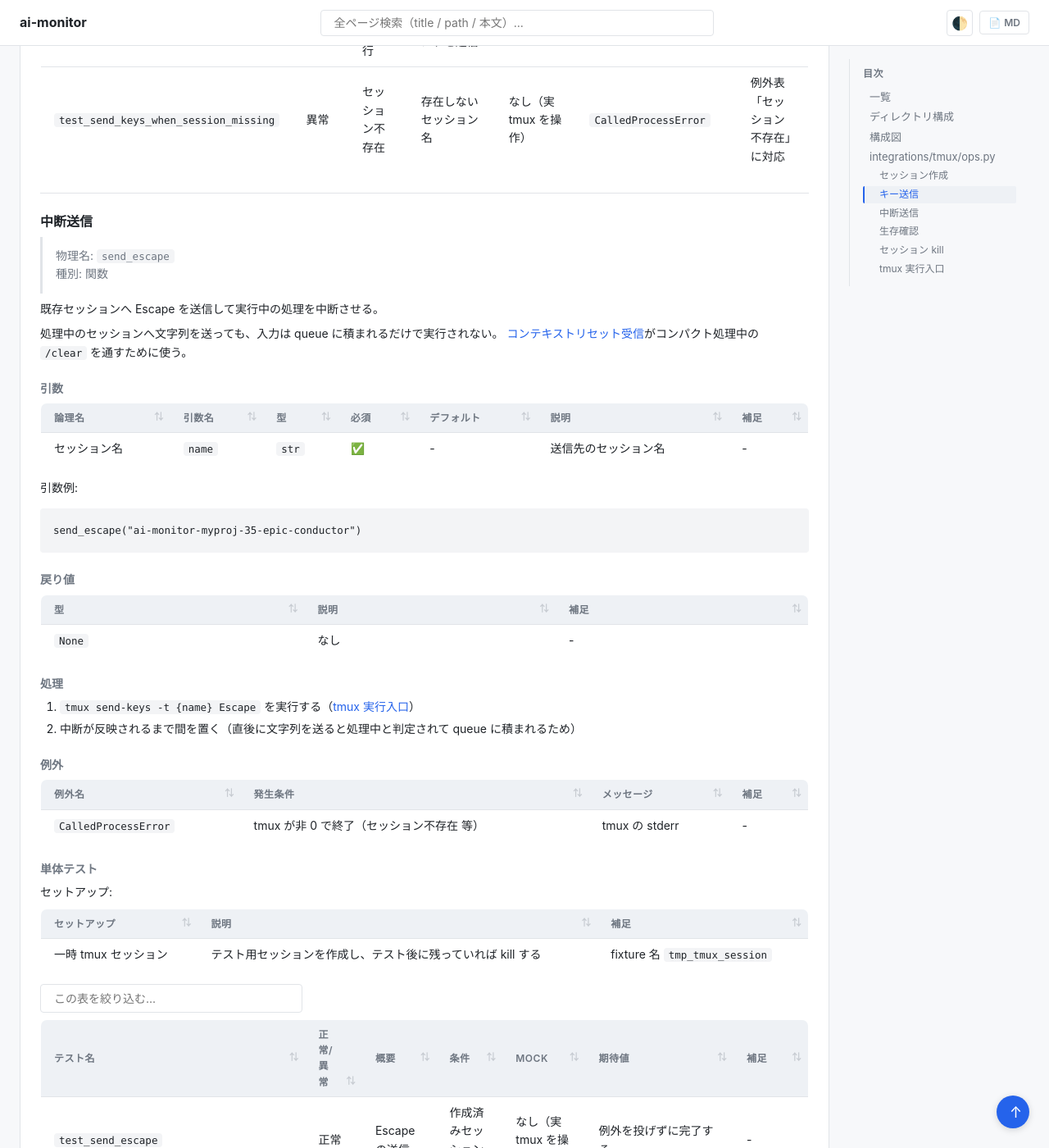
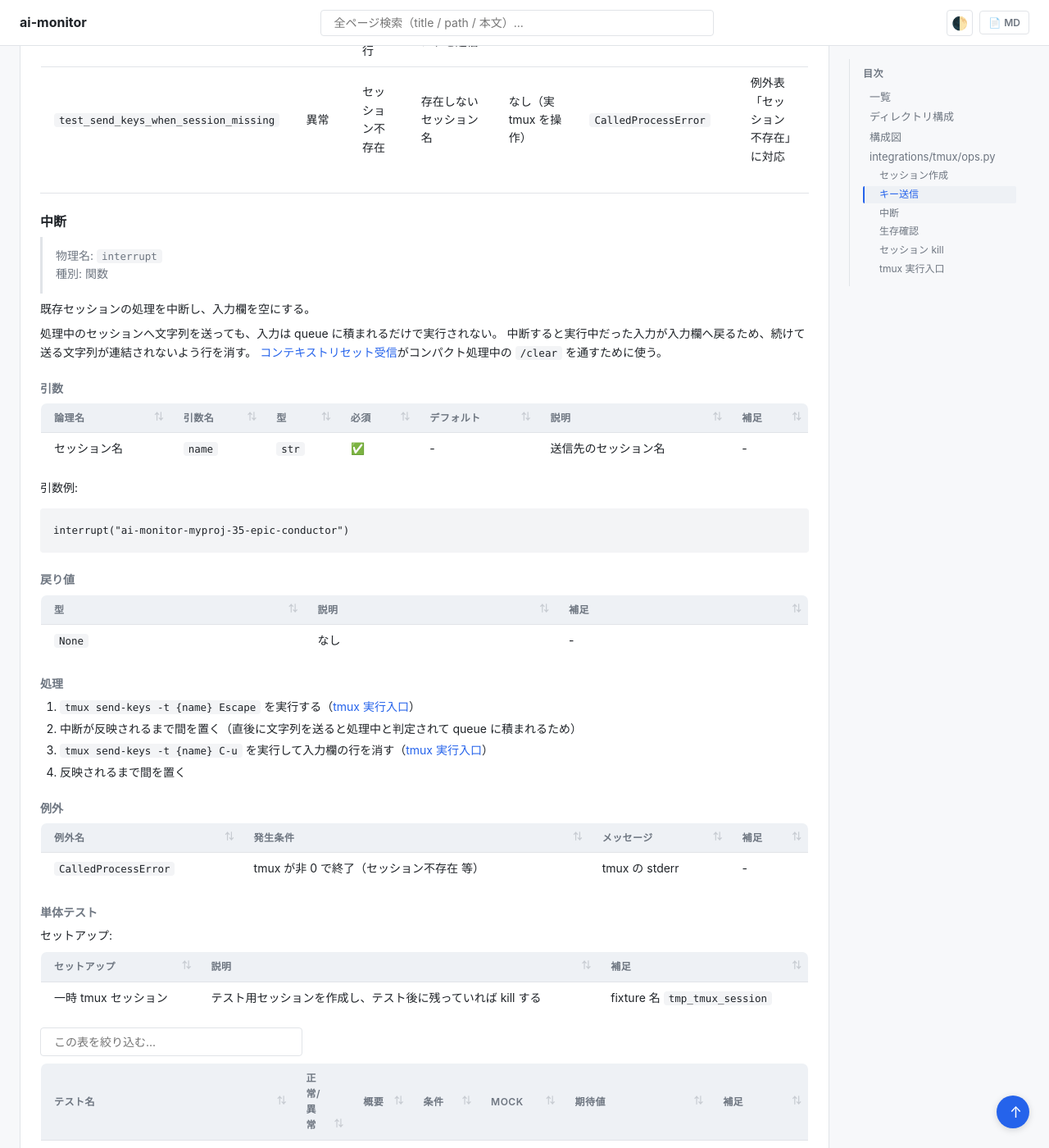
Before and after one commit to shuhei1101/ai-monitor, a Jekyll site: the page built from docs/wiki/設計図/モジュール構成/モニター/tmux連携.py.md, in a window 1280 px wide and 1400 px high, scrolled down 4209 px. Shown: the whole window at 82% size. Built offline with Jekyll 4.4.1, drawn with Linux system fonts in a browser that asks for light colours; our own code applies the rules of GitHub Pages for plain Markdown files; some of the changed text lies outside the part shown.

Commit message:
ユーザ更新

````diff
--- a/docs/wiki/設計図/モジュール構成/モニター/tmux連携.py.md
+++ b/docs/wiki/設計図/モジュール構成/モニター/tmux連携.py.md
@@ -14,7 +14,7 @@ template_version: 1.1.0
 | --- | --- | --- | --- | --- | --- | --- |
 | 共通 | セッション操作 | `integrations/tmux/ops.py` | 関数 | [`create_session`](#セッション作成) | tmux セッションを detached で作成 | - |
 | 共通 | セッション操作 | `integrations/tmux/ops.py` | 関数 | [`send_keys`](#キー送信) | 既存セッションへ文字列を送信して実行 | - |
-| 共通 | セッション操作 | `integrations/tmux/ops.py` | 関数 | [`send_escape`](#中断送信) | 既存セッションへ Escape を送信して処理を中断 | 処理中のセッションへ入力を通すため |
+| 共通 | セッション操作 | `integrations/tmux/ops.py` | 関数 | [`interrupt`](#中断) | 処理を中断して入力欄を空にする | 処理中のセッションへ入力を通すため |
 | 共通 | セッション操作 | `integrations/tmux/ops.py` | 関数 | [`has_session`](#生存確認) | セッションの存在確認 | heartbeat / 台帳修復に使用 |
 | 共通 | セッション操作 | `integrations/tmux/ops.py` | 関数 | [`kill_session`](#セッション-kill) | セッションを kill | - |
 | 共通 | 内部処理 | `integrations/tmux/ops.py` | 関数 | [`_run_tmux`](#tmux-実行入口) | tmux CLI 呼び出しの単一入口 | - |
@@ -172,13 +172,14 @@ send_keys("ai-monitor-myproj-35-epic-conductor", "状態が変化しました。
 
 ---
 
-### 中断送信
-> 物理名: `send_escape`<br>
+### 中断
+> 物理名: `interrupt`<br>
 > 種別: 関数
 
-既存セッションへ Escape を送信して実行中の処理を中断させる。
+既存セッションの処理を中断し、入力欄を空にする。
 
 処理中のセッションへ文字列を送っても、入力は queue に積まれるだけで実行されない。
+中断すると実行中だった入力が入力欄へ戻るため、続けて送る文字列が連結されないよう行を消す。
 [コンテキストリセット受信](./HTTP受信.py.md#コンテキストリセット受信)がコンパクト処理中の `/clear` を通すために使う。
 
 #### 引数
@@ -190,7 +191,7 @@ send_keys("ai-monitor-myproj-35-epic-conductor", "状態が変化しました。
 引数例:
 
 ```python
-send_escape("ai-monitor-myproj-35-epic-conductor")
+interrupt("ai-monitor-myproj-35-epic-conductor")
 ```
 
 #### 戻り値
@@ -203,6 +204,8 @@ send_escape("ai-monitor-myproj-35-epic-conductor")
 
 1. `tmux send-keys -t {name} Escape` を実行する（[tmux 実行入口](#tmux-実行入口)）
 2. 中断が反映されるまで間を置く（直後に文字列を送ると処理中と判定されて queue に積まれるため）
+3. `tmux send-keys -t {name} C-u` を実行して入力欄の行を消す（[tmux 実行入口](#tmux-実行入口)）
+4. 反映されるまで間を置く
 
 #### 例外
 
@@ -220,8 +223,8 @@ send_escape("ai-monitor-myproj-35-epic-conductor")
 
 | テスト名 | 正常/異常 | 概要 | 条件 | Mock | 期待値 | 補足 |
 | --- | --- | --- | --- | --- | --- | --- |
-| `test_send_escape` | 正常 | Escape の送信 | 作成済みセッションへ送信 | なし（実 tmux を操作） | 例外を投げずに完了する | - |
-| `test_send_escape_when_session_missing` | 異常 | セッション不存在 | 存在しないセッション名 | なし（実 tmux を操作） | `CalledProcessError` | 例外表「セッション不存在」に対応 |
+| `test_interrupt` | 正常 | 中断キーの送信 | 作成済みセッションへ送信 | なし（実 tmux を操作） | 例外を投げずに完了する | キーの並びは[コンテキストリセット](../../バックエンド結合/コンテキストリセット.py.md)の結合テストで確認する |
+| `test_interrupt_when_session_missing` | 異常 | セッション不存在 | 存在しないセッション名 | なし（実 tmux を操作） | `CalledProcessError` | 例外表「セッション不存在」に対応 |
 
 ---
 
````
Also changed, not shown: docs/wiki/設計図/シナリオ/単一ユースケース/コンテキスト上限時のリセット.md (+7 -7 lines), docs/wiki/設計図/バックエンド結合/コンテキストリセット.py.md (+3 -3 lines), docs/wiki/設計図/モジュール構成/モニター/HTTP受信.py.md (+2 -2 lines), plugins/ai-monitor/agents/related-issue-finder.md (+1 -1 lines), plugins/ai-monitor/agents/related-pr-finder.md (+1 -1 lines), .claude-plugin/marketplace.json, plugins/ai-monitor/.claude-plugin/plugin.json, 6 other files.
